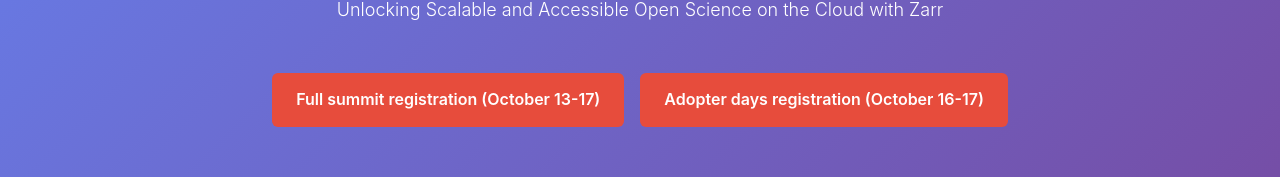
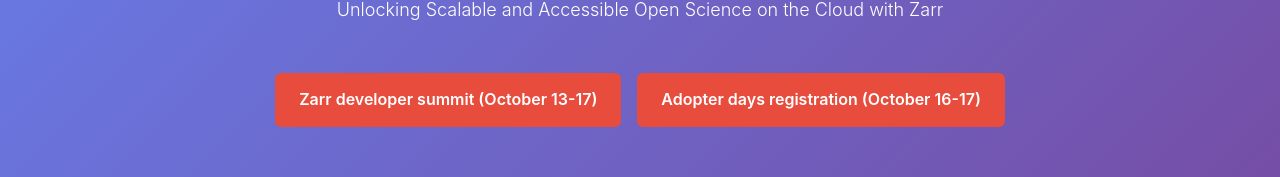
Before and after one commit to zarr-developers/zarr-summit-2025, a Next.js app: page / in a window 1280 px wide. Shown: the part 295-472 px from the top of the page. Built offline with nearby package versions, Linux system fonts and the light colour scheme.

Commit message:
Update page.tsx

```diff
--- a/app/page.tsx
+++ b/app/page.tsx
@@ -17,7 +17,7 @@
               target="_blank"
               rel="noopener noreferrer"
             >
-              Full summit registration (October 13-17)
+              Zarr developer summit (October 13-17)
             </a>
             <a
               href="https://lu.ma/5277wsze"
```
